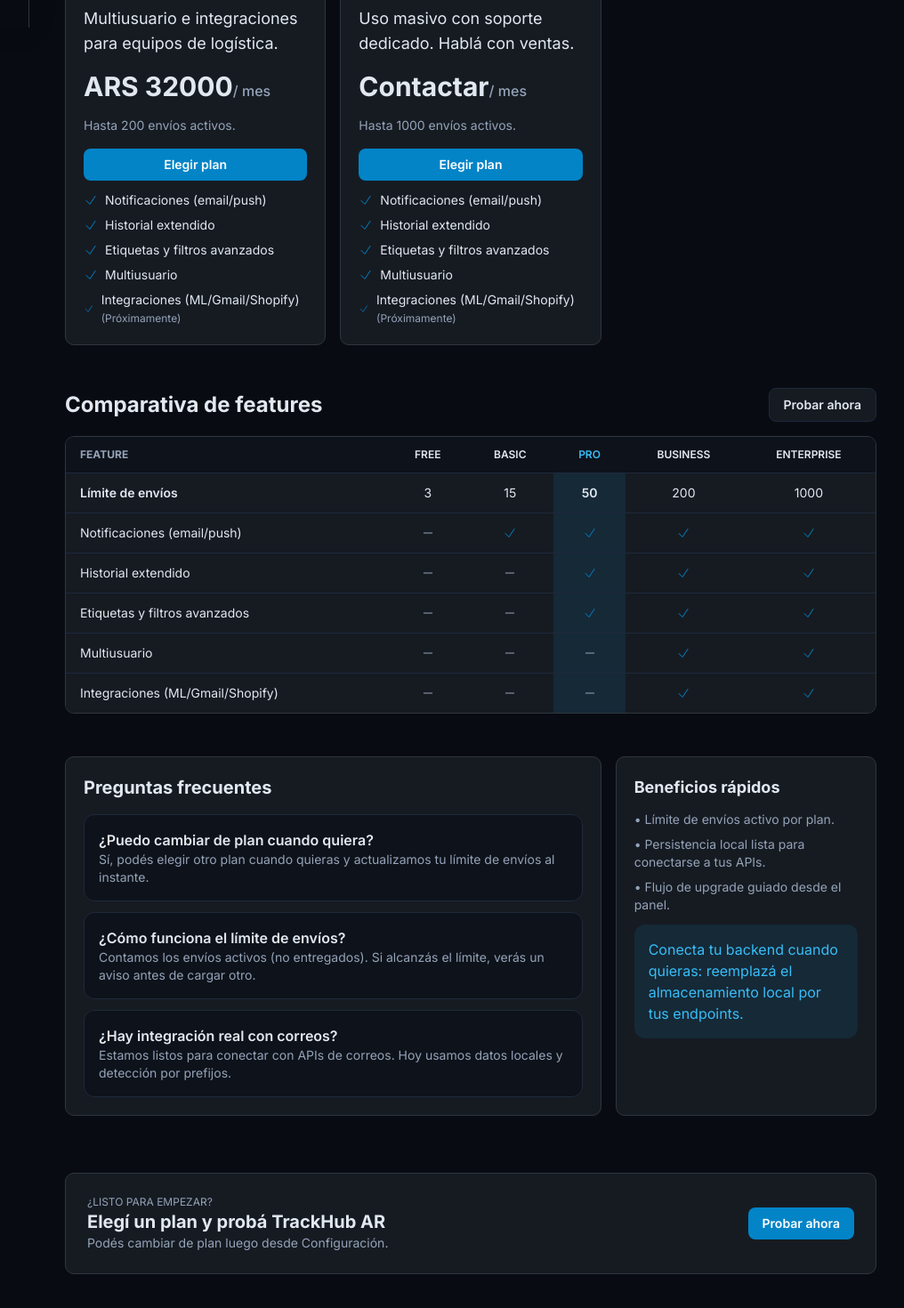
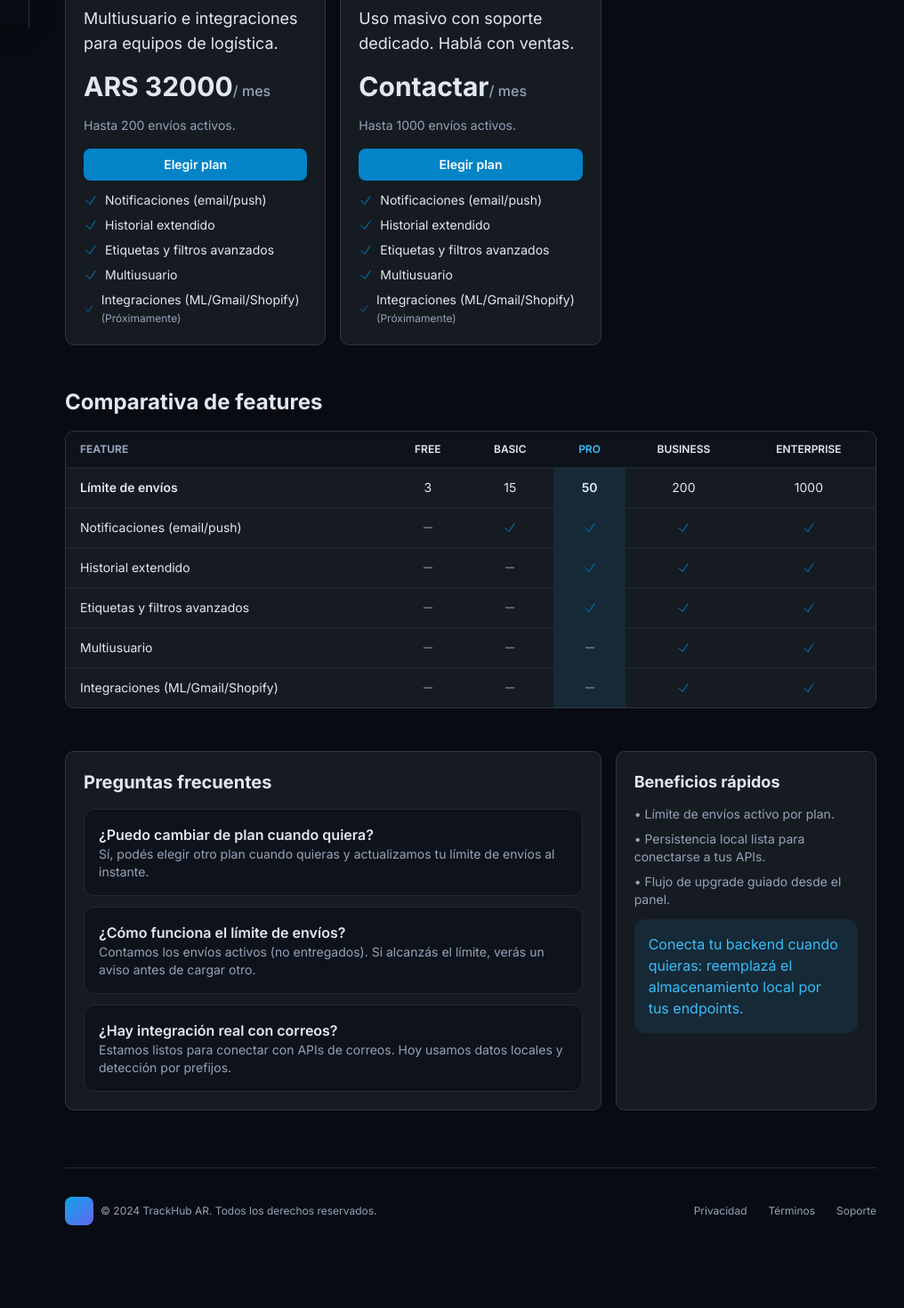
Before and after one commit to Mariano-Martinez/Proyecto-2, a Next.js app: page /pricing in a window 1280 px wide. Shown: the part 769-2239 px from the top of the page at 89% size, without its empty margins (255-1271 px from the left). Built offline with nearby package versions, Linux system fonts and the light colour scheme.

Commit message:
Update pricing footer and CTA

```diff
--- a/src/app/pricing/page.tsx
+++ b/src/app/pricing/page.tsx
@@ -3,7 +3,6 @@
 import { useState } from 'react';
 import { PricingCard } from '@/components/PricingCard';
 import { PricingComparison } from '@/components/PricingComparison';
-import { useRouter } from 'next/navigation';
 import { AppShell } from '@/components/layout/AppShell';
 
 const faqs = [
@@ -23,7 +22,6 @@ const faqs = [
 
 export default function PricingPage() {
   const [annual, setAnnual] = useState(false);
-  const router = useRouter();
 
   return (
     <AppShell>
@@ -56,12 +54,7 @@ export default function PricingPage() {
         </section>
 
         <div className="space-y-4">
-          <div className="flex items-center justify-between">
-            <h2 className="text-2xl font-bold text-slate-900">Comparativa de features</h2>
-            <button onClick={() => router.push('/')} className="btn-secondary rounded-xl px-4 py-2">
-              Probar ahora
-            </button>
-          </div>
+          <h2 className="text-2xl font-bold text-slate-900">Comparativa de features</h2>
           <PricingComparison />
         </div>
 
@@ -90,16 +83,19 @@ export default function PricingPage() {
           </div>
         </section>
 
-        <div className="card mt-4 flex flex-col items-start gap-3 p-6 text-left sm:flex-row sm:items-center sm:justify-between">
+        <footer className="mt-4 flex flex-col items-center justify-between gap-4 border-t border-[rgb(var(--border))] py-8 text-xs text-[rgb(var(--muted-foreground))] sm:flex-row">
           <div>
-            <p className="text-xs uppercase text-[rgb(var(--muted-foreground))]">¿Listo para empezar?</p>
-            <h3 className="text-xl font-bold text-slate-900">Elegí un plan y probá TrackHub AR</h3>
-            <p className="text-sm text-slate-600">Podés cambiar de plan luego desde Configuración.</p>
+            <div className="flex items-center gap-2">
+              <span className="h-8 w-8 rounded-lg bg-gradient-to-br from-sky-500 to-indigo-500" />
+              © 2024 TrackHub AR. Todos los derechos reservados.
+            </div>
           </div>
-          <button onClick={() => router.push('/')} className="btn-primary rounded-xl px-4 py-2">
-            Probar ahora
-          </button>
-        </div>
+          <div className="flex items-center gap-6 text-xs">
+            <span>Privacidad</span>
+            <span>Términos</span>
+            <span>Soporte</span>
+          </div>
+        </footer>
       </div>
     </AppShell>
   );
```
